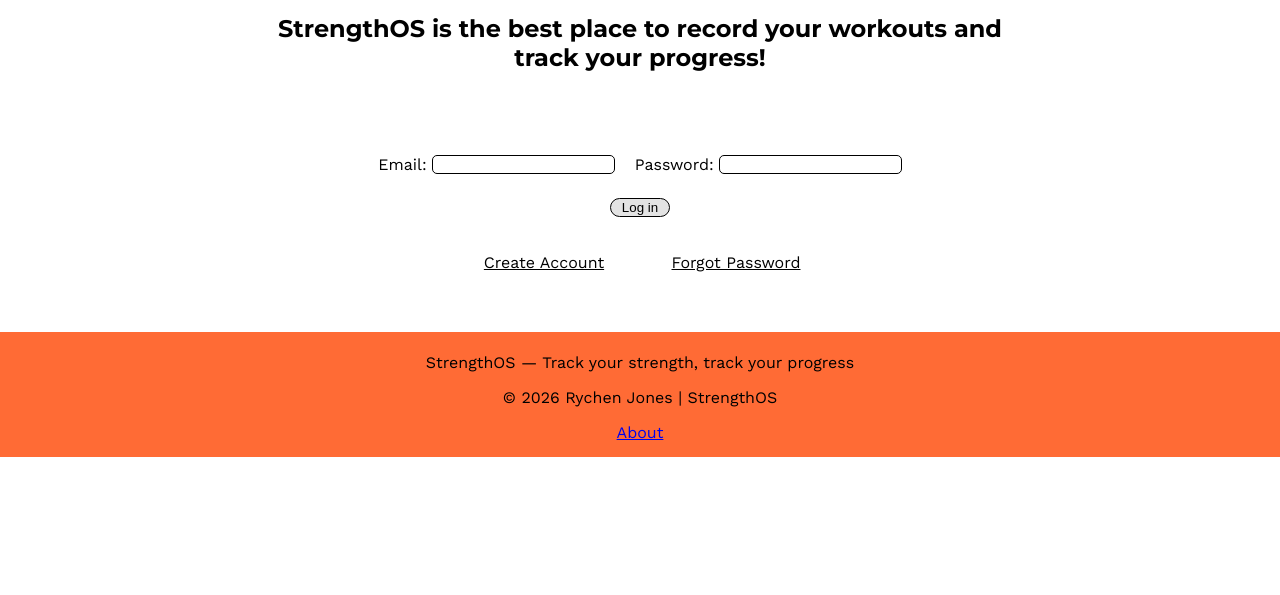
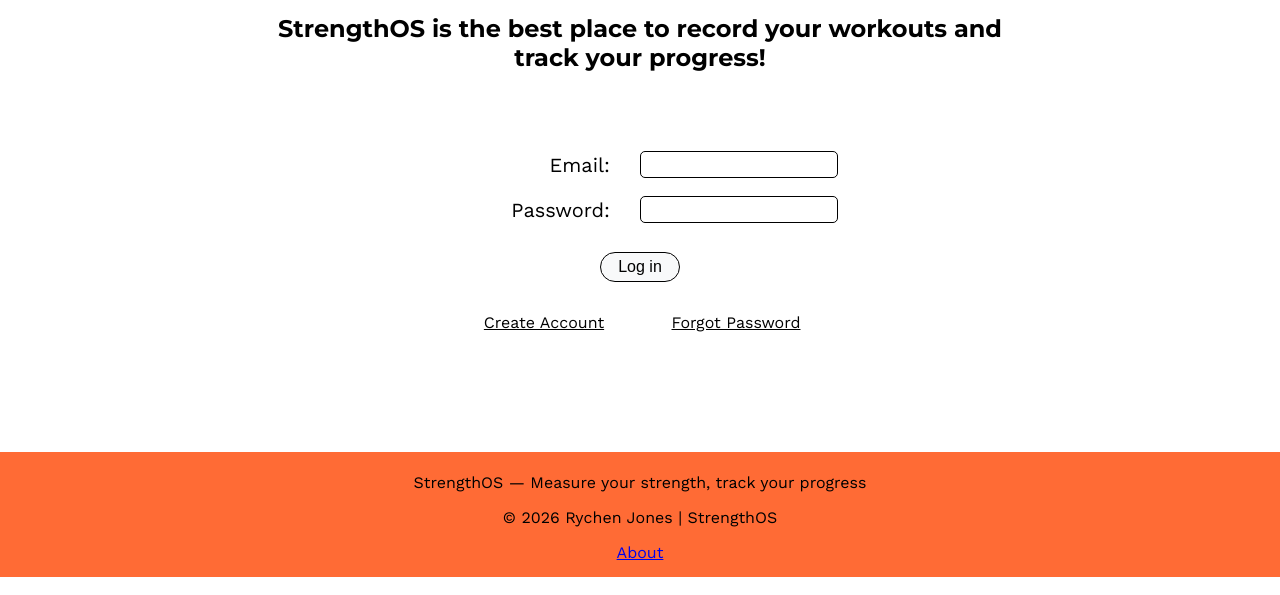
Before and after one commit to RychenJones/strengthos, a plain HTML site: page index.html in a window 1280 px wide. Shown: the part 205-800 px from the top of the page. Drawn offline with nearby package versions, Linux system fonts and the light colour scheme; a web font is replaced by a local one.

Commit message:
today work

```diff
--- a/index.html
+++ b/index.html
@@ -14,7 +14,7 @@
         <img id="logo" src="images/logo.png" alt="logo">
     </header>
     <main id="content">
-        <h1>Welcome!</h1>
+        <h1>WELCOME!</h1>
         <h2>StrengthOS is the best place to record your workouts and track your progress!</h2>
         <section id="login-box">
             <form id="login-form">
@@ -31,7 +31,7 @@
         </section>
     </main>
     <footer>
-        <p>StrengthOS — Track your strength, track your progress</p>
+        <p>StrengthOS — Measure your strength, track your progress</p>
         <p>&copy; 2026 Rychen Jones | StrengthOS</p>
         <nav id="links">
             <a href="pages/about.html">About</a>
--- a/styles/index.css
+++ b/styles/index.css
@@ -16,56 +16,60 @@ h2 {
 
 #login-box {
     margin: 0 auto;
-    height: 100px;
     width: 50%;
     display: grid;
     grid-template-columns: 1fr 1fr;
-    grid-template-rows: 50px 80px;
+    grid-template-rows: 100px 100px;
     row-gap: 20px;
 }
 #login-form {
-    height: 50px;
+    width: 100%;
     display: grid;
-    grid-template-columns: 1fr 1fr 10px 1fr 1fr;
-    grid-template-rows: 25px 50px;
+    grid-template-columns: 1fr 1fr;
+    grid-template-rows: 25px 25px 50px;
     grid-column: 1/3;
     grid-row: 1/3;
     align-items: center;
-    justify-self: center;
-    column-gap: 5px;
-    row-gap: 5px;
+    row-gap: 20px;
+    margin: 0 auto;
 }
 #email-label {
-    grid-column: 1/2;
     grid-row: 1/2;
+    justify-self: end;
+    padding-right: 30px;
 }
 #email {
-    grid-column: 2/3;
     grid-row: 1/2;
+    width: 100%;
 }
 #password-label {
-    grid-column: 4/5;
-    grid-row: 1/2;
+    grid-row: 2/3;
+    justify-self: end;
+    padding-right: 30px;
 }
 #password {
-    grid-column: 5/6;
-    grid-row: 1/2;
+    grid-row: 2/3;
+    width: 100%;
+
+}
+#email-label, #email, #password-label, #password {
+    font-size: 20px;
 }
 #submit {
-    grid-column: 1/6;
-    grid-row: 2/3;
-    background-color: rgb(227, 227, 227);
-    border-radius: 10px;
-    width: 60px;
+    grid-row: 3/4;
+    grid-column: 1/3;
+    background-color: #F8F9FA;
+    border-radius: 20px;
+    width: 80px;
+    height: 30px;
     justify-self: center;
     align-self: center;
     border: 1px solid black;
-}
-#submit:active {
-    background-color: rgb(207, 207, 207);
+    font-size: 1em;
 }
 #submit:hover {
     cursor: pointer;
+    background-color: #FF6B35;
 }
 #create-account {
     grid-column: 1/2;
```
